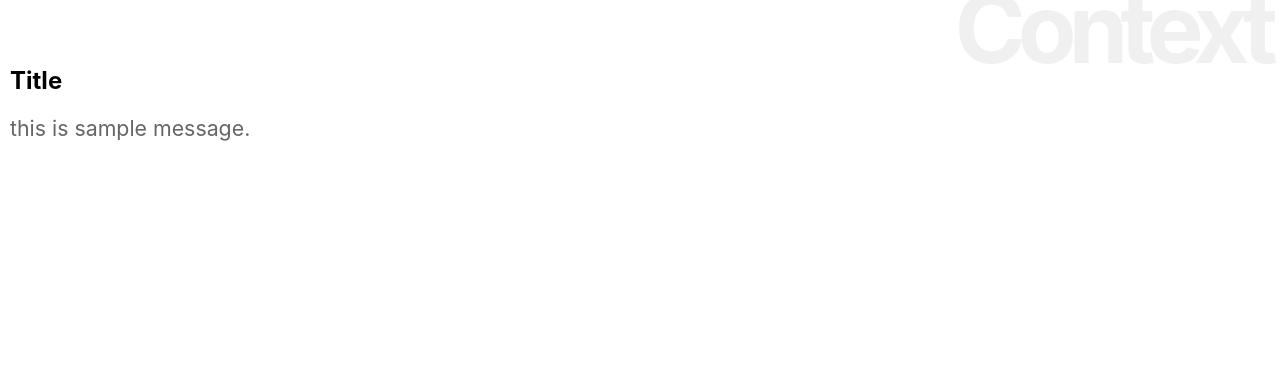
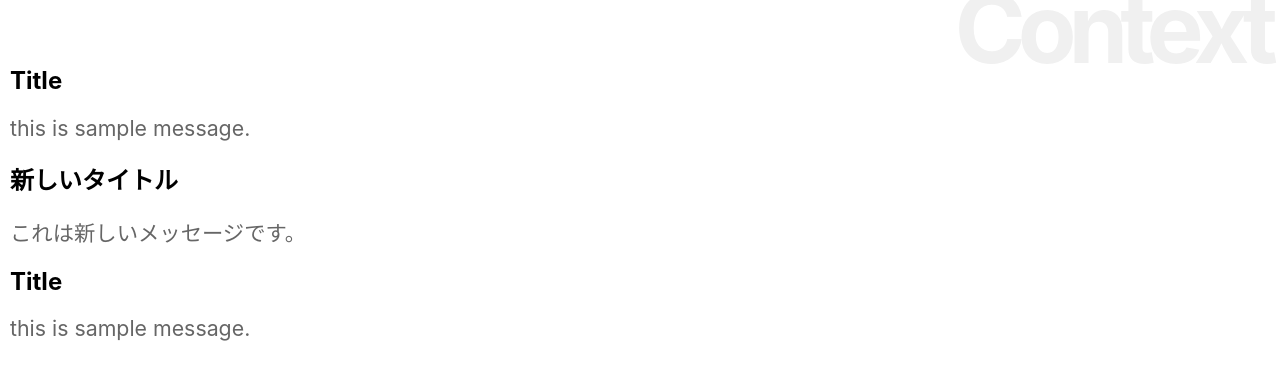
Before and after one commit to yuki-tomioka/react.js-and-next.js-super-introduction, a React (Create React App) app in the folder react_app/: page / in a window 1280 px wide. Shown: the top 380 px of the page. Built offline with nearby package versions, Linux system fonts and the light colour scheme.

Commit message:
update context with Provider

```diff
--- a/react_app/src/App.js
+++ b/react_app/src/App.js
@@ -10,11 +10,21 @@ let data = {
 const SampleContext = React.createContext(data);
 
 class App extends Component {
+  newdata = {
+    title: "新しいタイトル",
+    message: "これは新しいメッセージです。",
+  }
 
   render() {
     return(
       <div>
         <h1>Context</h1>
+        <Title />
+        <Message />
+        <SampleContext.Provider value={this.newdata}>
+          <Title />
+          <Message />
+        </SampleContext.Provider>
         <Title />
         <Message />
       </div>
```
